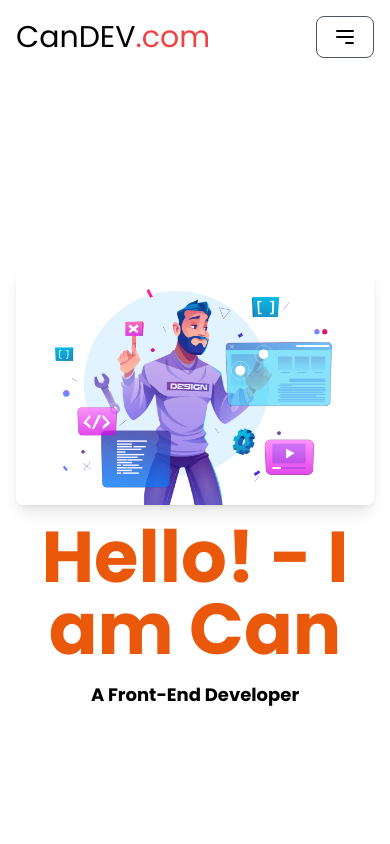
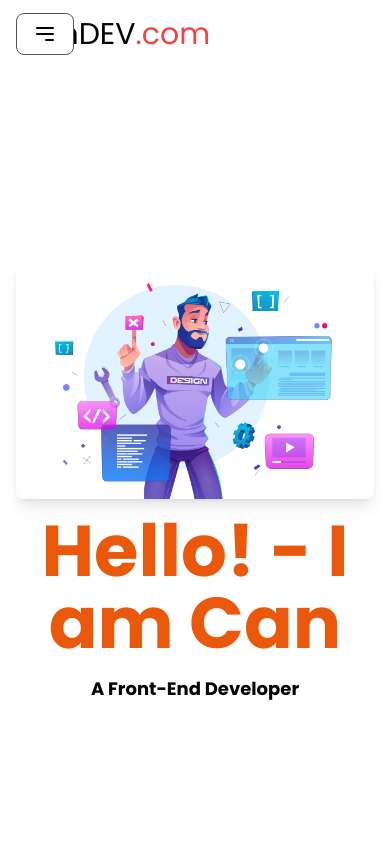
Before and after one commit to macasnet/candevcom, a Next.js app: page / in a window 390 px wide. Shown: the top 844 px of the page. Built offline with nearby package versions, Linux system fonts and the light colour scheme.

Commit message:
v1_update

```diff
--- a/components/Navbar.tsx
+++ b/components/Navbar.tsx
@@ -21,7 +21,7 @@ const Navbar: React.FC = () => {
         </div>
 
         {/* Sağ taraf - Hamburger Menü ve Dropdown Menü */}
-        <div className="md:hidden relative">
+        <div className="md:hidden absolute">
           <button
             type="button"
             onClick={toggleMenu}
```
